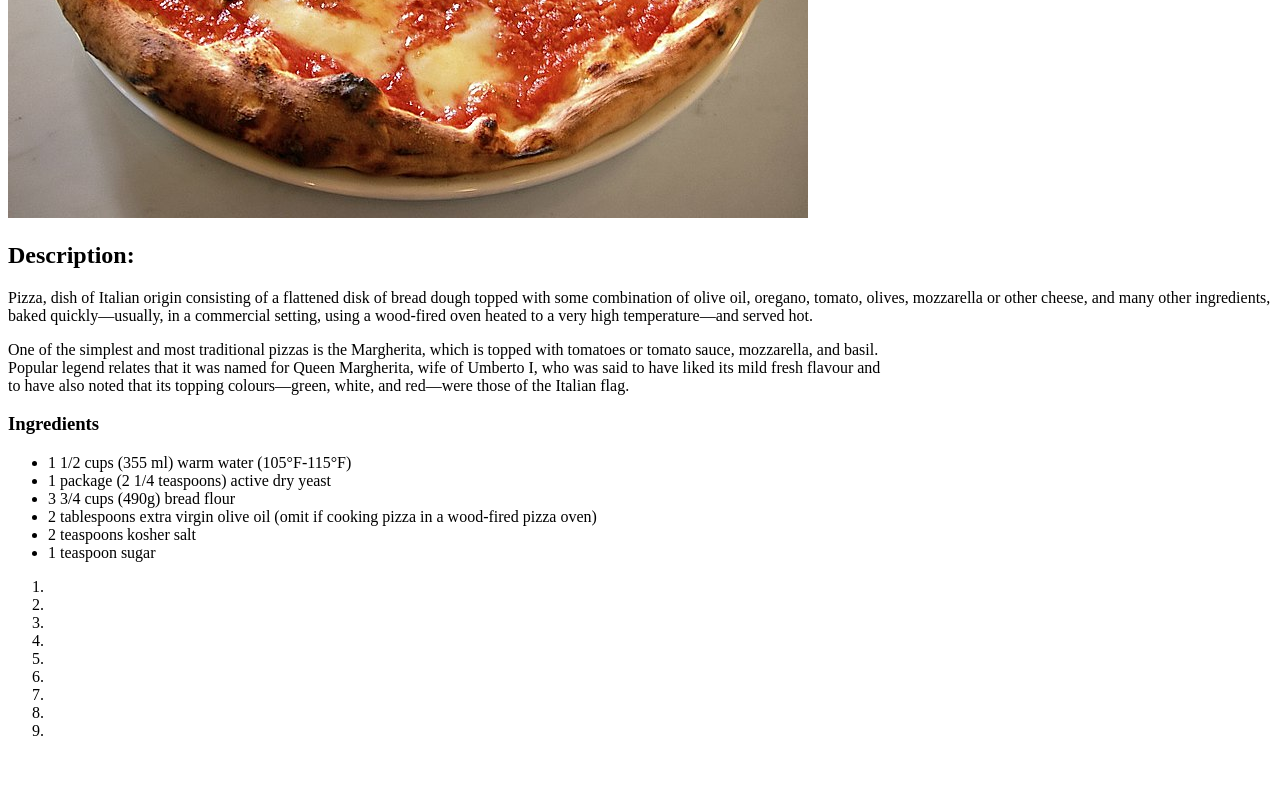
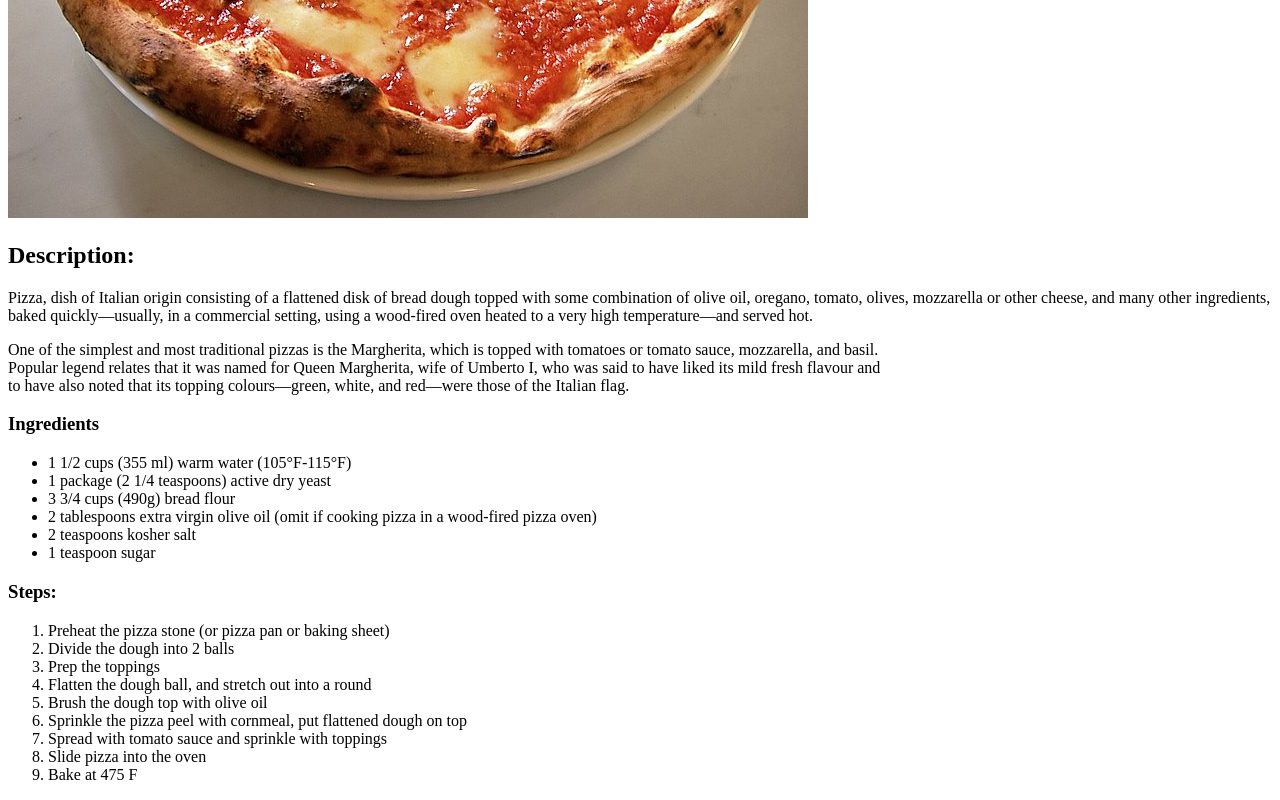
Before and after one commit to Gurveerbajwa/odin-recipes, a plain HTML site: page recipes/pizza.html in a window 1280 px wide. Shown: the part 462-1262 px from the top of the page. Before the commit the page ends 1218 px from the top, so only its background shows below. Drawn offline with Linux system fonts and the light colour scheme.

Commit message:
Done with the Ingredients and Steps.

```diff
--- a/recipes/pizza.html
+++ b/recipes/pizza.html
@@ -21,15 +21,16 @@
         <li>2 teaspoons kosher salt</li>
         <li>1 teaspoon sugar</li>
     </ul>
+    <h3>Steps:</h3>
     <ol>
-        <li></li>
-        <li></li>
-        <li></li>
-        <li></li>
-        <li></li>
-        <li></li>
-        <li></li>
-        <li></li>
-        <li></li>
+        <li>Preheat the pizza stone (or pizza pan or baking sheet)</li>
+        <li>Divide the dough into 2 balls</li>
+        <li>Prep the toppings</li>
+        <li>Flatten the dough ball, and stretch out into a round</li>
+        <li>Brush the dough top with olive oil</li>
+        <li>Sprinkle the pizza peel with cornmeal, put flattened dough on top</li>
+        <li>Spread with tomato sauce and sprinkle with toppings</li>
+        <li>Slide pizza into the oven</li>
+        <li>Bake at 475 F</li>
     </ol>
 </html>
```
